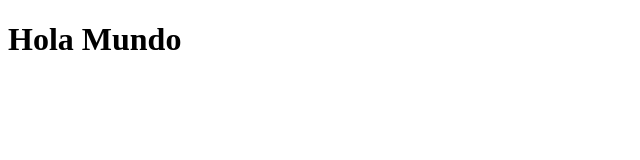
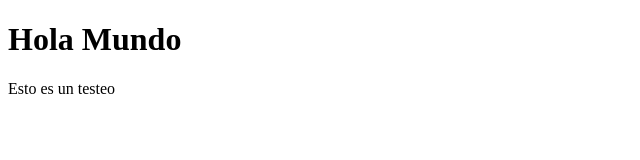
Before and after one commit to daver1984/myapp, a plain HTML site: page index.html in a window 1280 px wide. Shown: the whole page, without its empty margins (0-640 px from the left). Drawn offline with Linux system fonts and the light colour scheme.

Commit message:
Se modifica App para puesta en prod

```diff
--- a/index.html
+++ b/index.html
@@ -5,5 +5,6 @@
 </head>
 <body>
     <h1>Hola Mundo</h1>
+    <p>Esto es un testeo</p>
 </body>
 </html>
```
Also changed, not shown: textoMain.txt (deleted), 1 other file.
